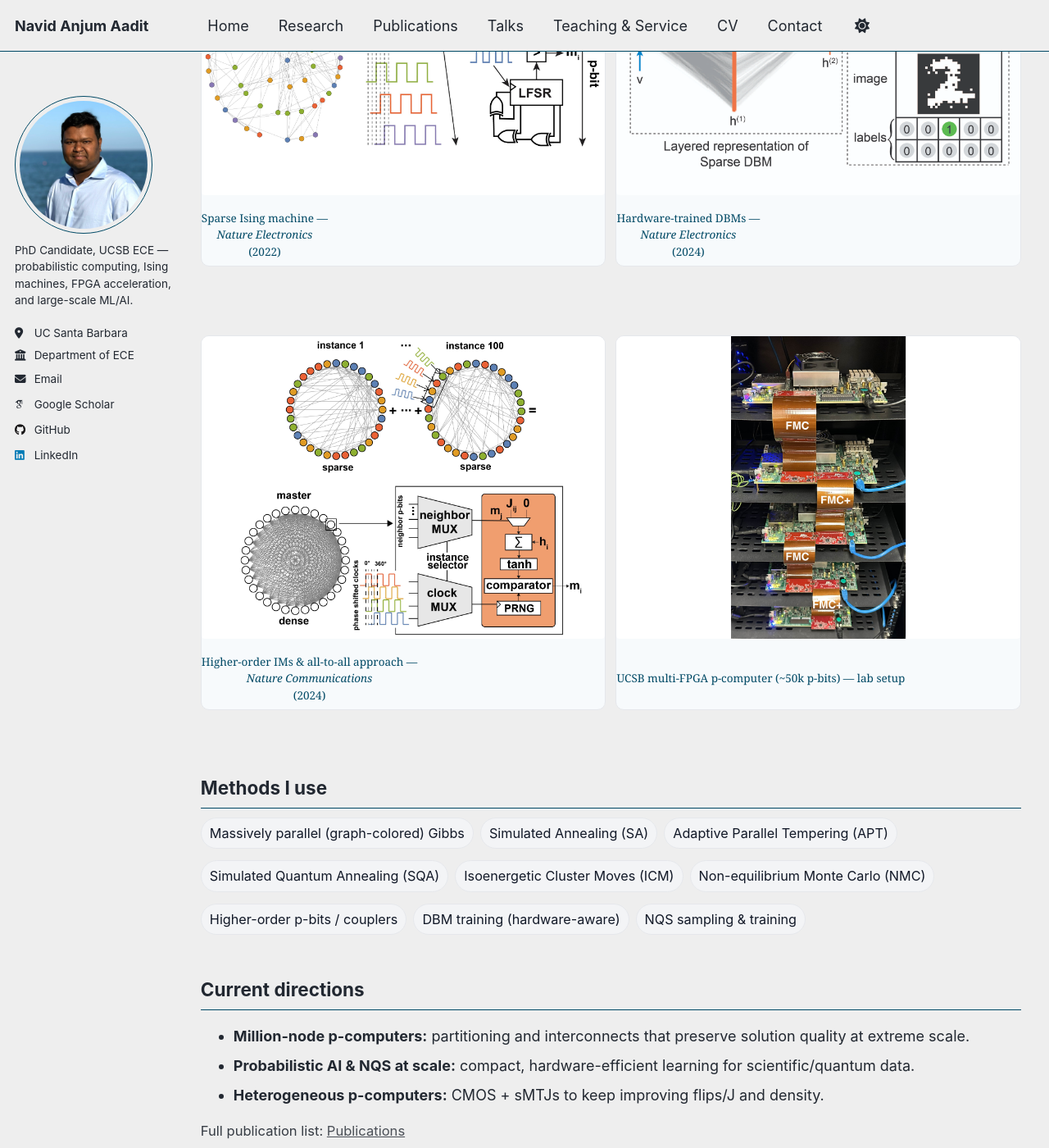
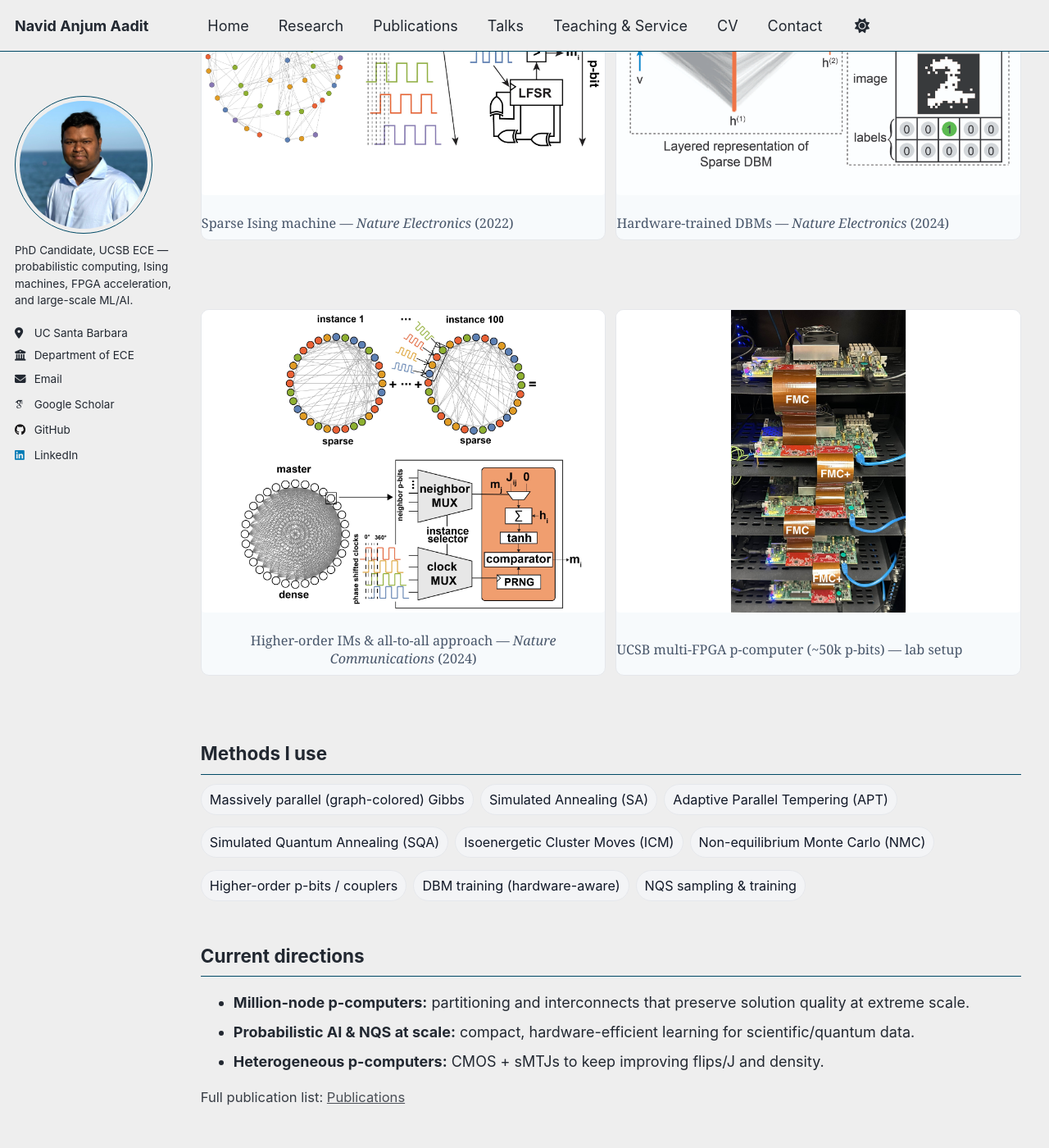
Before and after one commit to navidaadit/navidaadit.github.io, a Jekyll site: the page built from _pages/research.md, in a window 1280 px wide and 1400 px high, scrolled down 1681 px. Shown: the whole window at 82% size. Built offline with Jekyll 4.4.1, drawn with Linux system fonts in a browser that asks for light colours; some web fonts are replaced.

Commit message:
Update research.md

```diff
--- a/_pages/research.md
+++ b/_pages/research.md
@@ -21,6 +21,22 @@ abbr[title]{text-decoration:none;border:0;cursor:help}
 /* Spotlight grid (2×2). Card/image rules live in global CSS. */
 .gallery-2x2{display:grid;grid-template-columns:repeat(2,minmax(0,1fr));gap:12px;margin:.6rem 0 1.2rem;}
 @media (max-width:980px){.grid-3,.gallery-2x2{grid-template-columns:1fr;}}
+
+/* ===== HARD OVERRIDE for this page only (beats global left-align) ===== */
+#spotlight .figure-card figcaption,
+#spotlight .figure-card .figcap{
+  text-align:center !important;
+  display:block !important;     /* ensure it behaves like a block below image */
+  margin-top:6px;
+  font-size:.9rem;
+  line-height:1.35;
+  color:var(--footer-fg,#475569);
+}
+/* children (e.g., <em>) inherit the centered alignment instead of forcing left */
+#spotlight .figure-card figcaption *,
+#spotlight .figure-card .figcap *{
+  text-align:inherit !important;
+}
 </style>
 
 <div class="research-lead">
@@ -102,34 +118,26 @@ I build <strong>CMOS/FPGA systems</strong> for <strong>probabilistic computing</
 
 ## Spotlight
 
-<div class="gallery-2x2">
+<div class="gallery-2x2" id="spotlight">
   <figure class="figure-card">
     <img src="/images/research/sparse-ising.jpeg" alt="Sparse Ising machine on FPGA">
-    <figcaption class="figcap" style="display:grid !important; place-items:center !important; text-align:center !important;">
-      Sparse Ising machine — <em>Nature Electronics</em> (2022)
-    </figcaption>
+    <figcaption class="figcap">Sparse Ising machine — <em>Nature Electronics</em> (2022)</figcaption>
   </figure>
 
   <figure class="figure-card">
     <img src="/images/research/dbm-hardware.jpeg" alt="Hardware-trained deep Boltzmann machines">
-    <figcaption class="figcap" style="display:grid !important; place-items:center !important; text-align:center !important;">
-      Hardware-trained DBMs — <em>Nature Electronics</em> (2024)
-    </figcaption>
+    <figcaption class="figcap">Hardware-trained DBMs — <em>Nature Electronics</em> (2024)</figcaption>
   </figure>
 
   <figure class="figure-card">
     <img src="/images/research/all-to-all.jpeg" alt="Higher-order Ising machines and dense behavior">
-    <figcaption class="figcap" style="display:grid !important; place-items:center !important; text-align:center !important;">
-      Higher-order IMs &amp; all-to-all approach — <em>Nature Communications</em> (2024)
-    </figcaption>
+    <figcaption class="figcap">Higher-order IMs &amp; all-to-all approach — <em>Nature Communications</em> (2024)</figcaption>
   </figure>
 
   <!-- Rack photo: make it fill the card (no bottom whitespace) -->
   <figure class="figure-card fill">
     <img src="/images/research/5-fpga-setup.jpeg" alt="UCSB multi-FPGA p-computer (rack)">
-    <figcaption class="figcap" style="display:grid !important; place-items:center !important; text-align:center !important;">
-      UCSB multi-FPGA p-computer (~50k p-bits) — lab setup
-    </figcaption>
+    <figcaption class="figcap">UCSB multi-FPGA p-computer (~50k p-bits) — lab setup</figcaption>
   </figure>
 </div>
 
```
